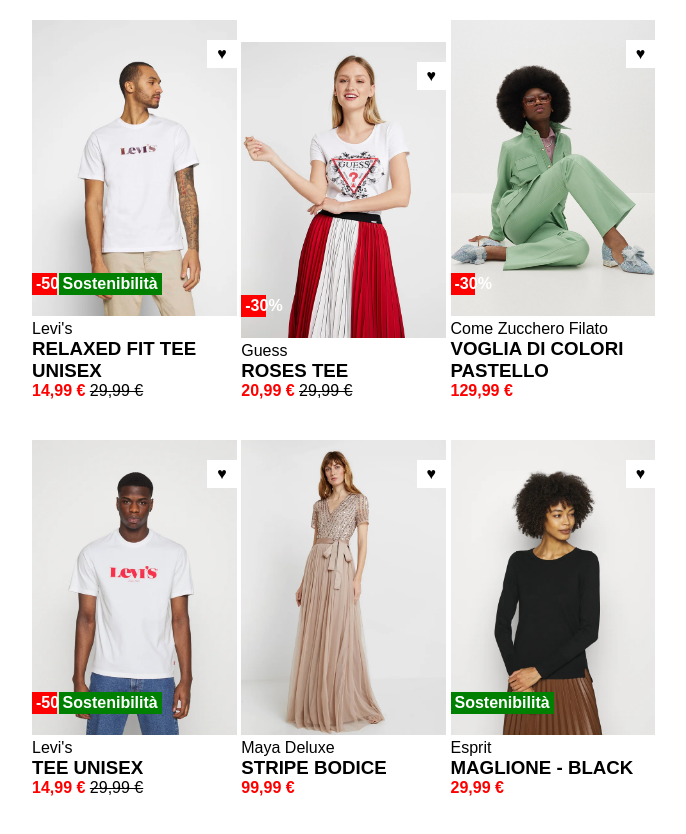
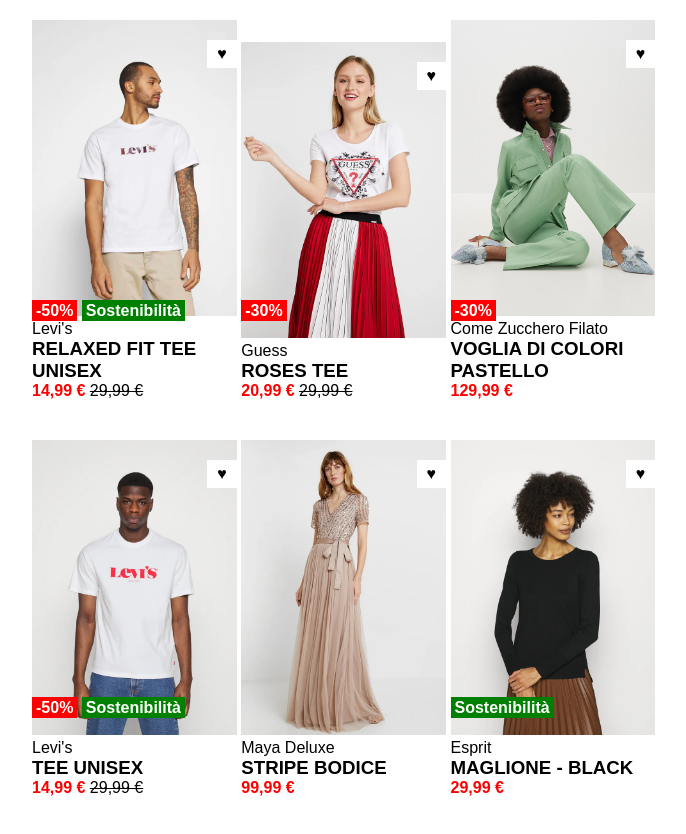
Before and after one commit to emanuelecardone/html-css-boolando, a plain HTML site: page index.html in a window 1280 px wide. Shown: the whole page, without its empty margins (288-974 px from the left). Drawn offline with Linux system fonts and the light colour scheme.

Commit message:
Correzione a lezione

```diff
--- a/css/style.css
+++ b/css/style.css
@@ -45,30 +45,19 @@ img{
 
 .square{
     color: white;
-    position: relative;
+    position: absolute;
+    left: 0;
+    bottom: 80px;
 }
 
 .red-square{
-    display: inline-block;
     background-color: red;
-    left: 0;
-    position: absolute;
-    bottom: 25px;
     padding: 2px 4px;
-    width: 12%;
 }
 
 .green-square{
-    display: inline-block;
     background-color: green;
-    position: absolute;
-    bottom: 25px;
-    left: 13%;
     padding: 2px 4px;
-}
-
-.square span:only-child{
-    left: 0;
 }
 
 .none{
```
Also changed, not shown: index.html (+2 -2 lines).
